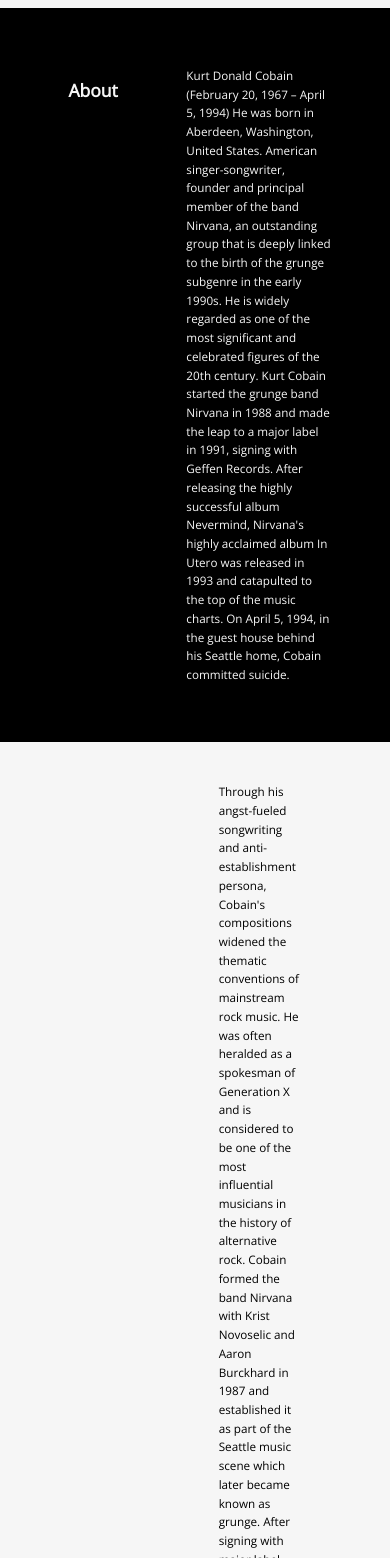
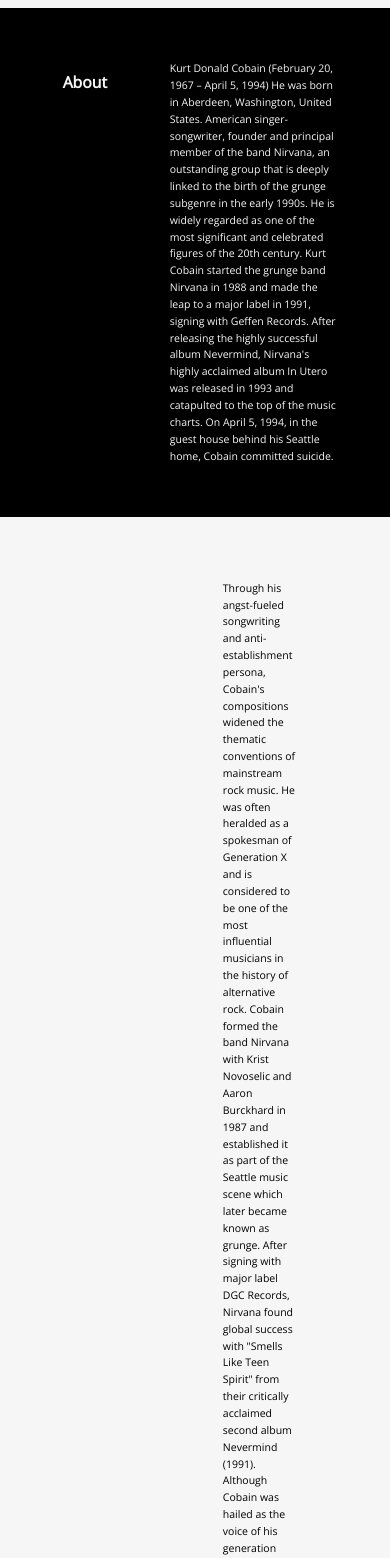
Before and after one commit to RosaErick/FCC-Tributepage, a plain HTML site: page index.html in a window 390 px wide. Shown: the part 442-2000 px from the top of the page. Drawn offline with nearby package versions, Linux system fonts and the light colour scheme.

Commit message:
margin change

```diff
--- a/style.css
+++ b/style.css
@@ -35,7 +35,7 @@ position: relative;
 text-align: center;
 margin: 0;
 max-width: 100%;
-top: 50px;
+top: 20px;
 font-family: 'Julius Sans One', sans-serif;
 font-size: 3.5rem;
 letter-spacing: 0.5rem;
@@ -105,18 +105,11 @@ display: none;
 #main {
   margin: 0;
   padding: 0;
-  font-size: 3vw;
+  font-size: 2.7vw;
 }
 
-#container{
-max-width: 100%;
-margin: 0;
-padding: 0;
-
-}
-
-#container p, h2{
-
+#main p {
+width: 200vmin;
 
 }
 
@@ -139,11 +132,11 @@ display: none;
 }
 
 #container {
-  padding: 30px;
-  margin: 0 auto;
+  padding: 5em;
 display: flex;
-
 flex-direction: row;
+width: 100vw;
+height: auto;
 }
 
 #container p {
@@ -173,6 +166,8 @@ width: 30%;
 box-shadow: 10px 10px 10px  rgba(0, 0, 0, 0.19), 0 0 0 rgba(0,0,0,0.23);
 align-self: flex-start;
 margin: auto;
+max-width: 100%;
+height: auto;
 
 }
 
@@ -262,7 +257,7 @@ left: 1%;
 
 img {
     max-width: 100%;
- display: flex;
+ display: block;
     height: auto;
     margin: 0 auto;
   }
```
